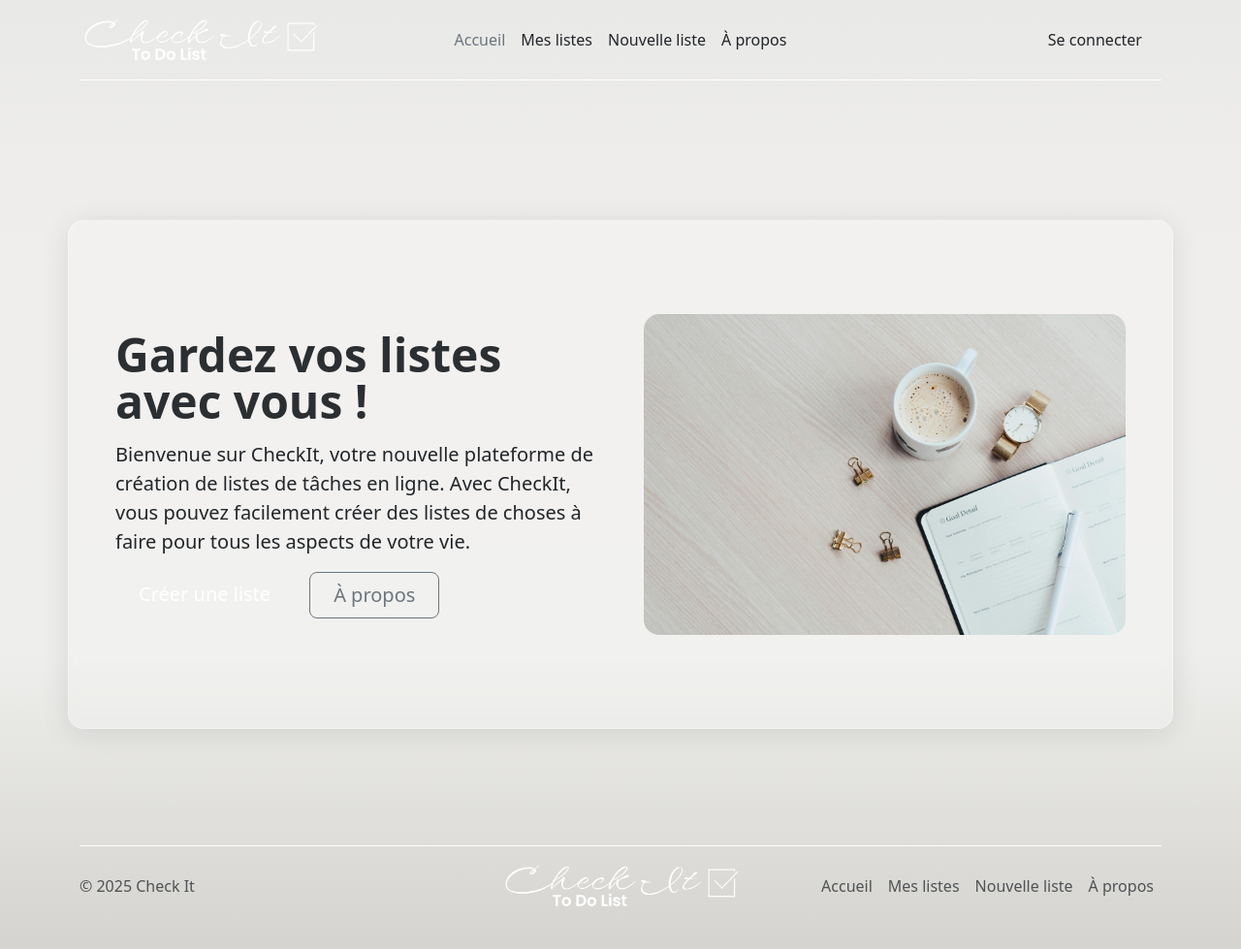
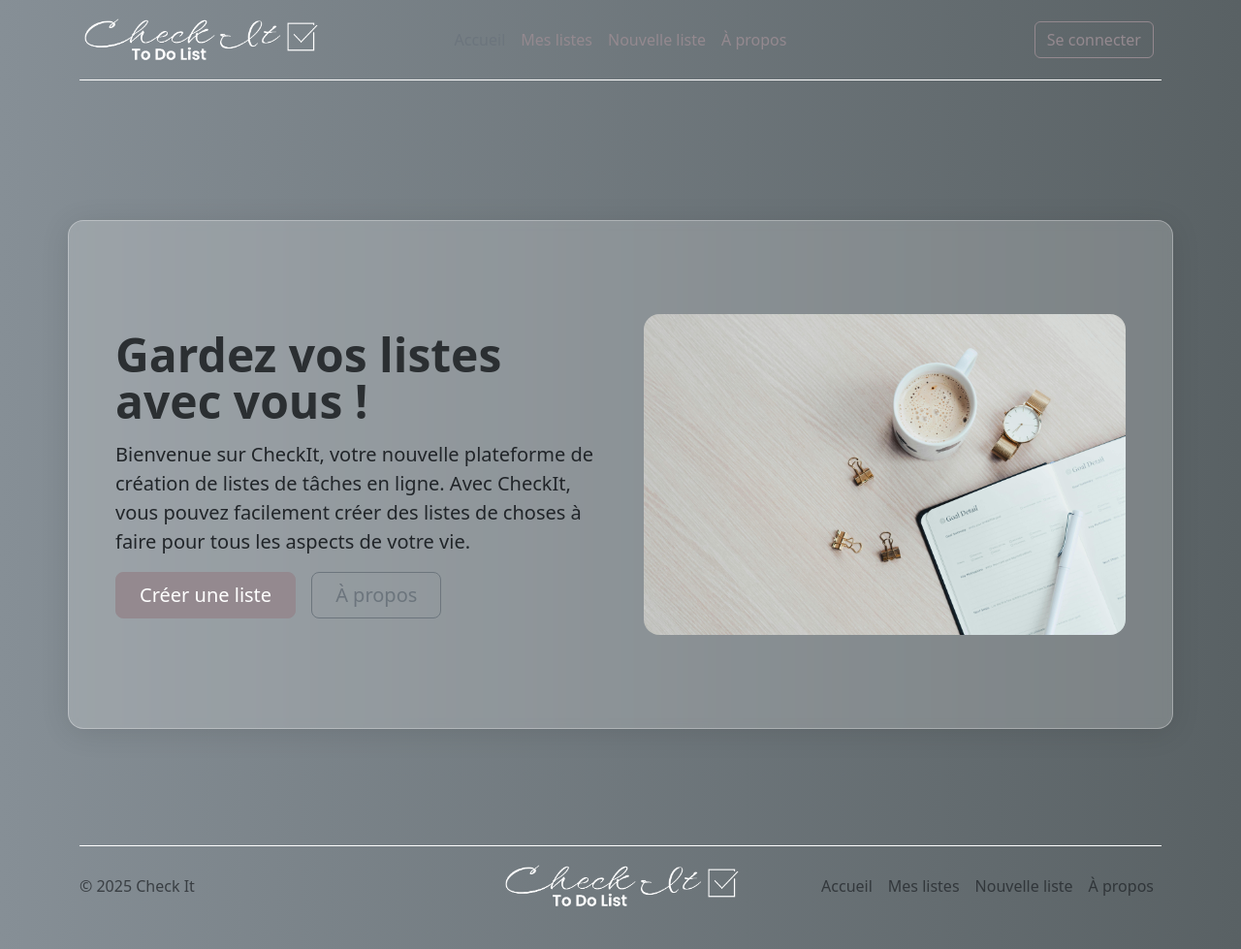
Before and after one commit to chkpr/check_it, a PHP site: page /index.php in a window 1280 px wide. Shown: the whole page at 97% size. Run offline with PHP 8.4, Linux system fonts and the light colour scheme; some libraries are stand-ins or nearby versions.

Commit message:
changed css

```diff
--- a/assets/css/custom.css
+++ b/assets/css/custom.css
@@ -1,5 +1,5 @@
 body {
-    background-image: linear-gradient(to top, #d5d4d0 0%, #d5d4d0 1%, #eeeeec 31%, #efeeec 75%, #e9e9e7 100%);
+    background-image: linear-gradient(to right, #868f96 0%, #596164 100%);
 }
 
 .container_bg {
--- a/assets/css/override-bootstrap.css
+++ b/assets/css/override-bootstrap.css
@@ -1,16 +1,6 @@
 :root {
-<<<<<<< HEAD
-<<<<<<< HEAD
-    --primary: #ee9ca7;
-    --secondary: #bebcbd;
-=======
     --primary: #94898f;
     --secondary: #564e51;
->>>>>>> dev
-=======
-    --primary: #94898f;
-    --secondary: #564e51;
->>>>>>> dev
     --success: #28a745;
     --danger: #dc3545;
     --warning: #fd7e14;
@@ -20,15 +10,7 @@
     --bs-nav-link-color: var(--primary);
     --bs-link-color: var(--primary);
     --bs-link-hover-color: var(--secondary);
-<<<<<<< HEAD
-<<<<<<< HEAD
-    --bs-primary-rgb: 102, 198, 186;
-=======
     --bs-primary-rgb: 148, 137, 143;
->>>>>>> dev
-=======
-    --bs-primary-rgb: 148, 137, 143;
->>>>>>> dev
 }
 
 .btn-primary {
```
